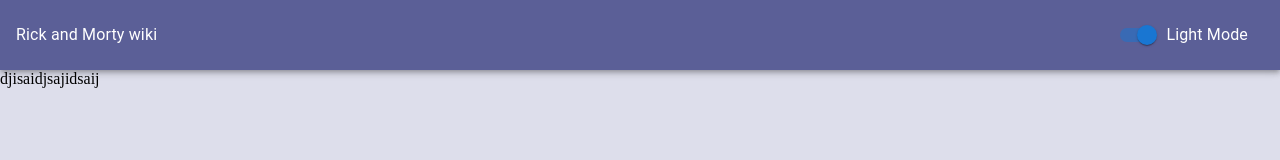
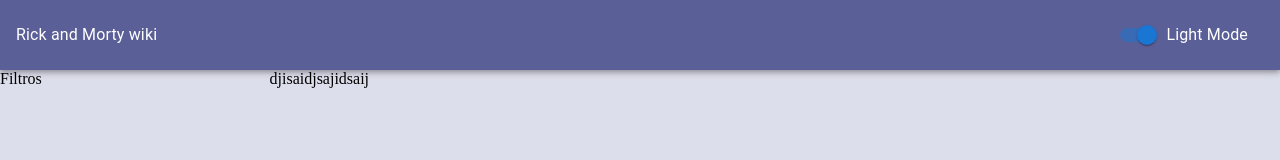
Before and after one commit to dorotech/react-test, a React (Vite) app: page / in a window 1280 px wide. Shown: the top 160 px of the page. Built offline with nearby package versions, Linux system fonts and the light colour scheme.

Commit message:
feat: define grid positions

```diff
--- a/package.json
+++ b/package.json
@@ -14,8 +14,11 @@
     "@mui/icons-material": "^5.11.0",
     "@mui/material": "^5.11.6",
     "@mui/types": "^7.2.3",
+    "@types/node-sass": "^4.11.3",
+    "axios": "^1.2.5",
     "react": "^18.2.0",
-    "react-dom": "^18.2.0"
+    "react-dom": "^18.2.0",
+    "sass": "^1.57.1"
   },
   "devDependencies": {
     "@types/react": "^18.0.26",
--- a/src/components/topBar/index.tsx
+++ b/src/components/topBar/index.tsx
@@ -23,6 +23,7 @@ const TopAppBar = () => {
         justifyContent: "space-between",
         flexDirection: "row",
         backgroundColor: mode === "light" ? "#5b5f97" : "#2d2f4b",
+        gridArea: "a",
       }}
     >
       <Typography style={{ display: "flex", alignItems: "center" }}>
--- a/src/containers/home/index.tsx
+++ b/src/containers/home/index.tsx
@@ -1,10 +1,12 @@
 import { TopAppBar } from "../../components/topBar";
+import styles from "./styles.module.scss";
 
 const HomePage = () => {
   return (
-    <div>
+    <div className={styles.container}>
       <TopAppBar />
-      <div>djisaidjsajidsaij</div>
+      <div style={{ gridArea: "b" }}>Filtros</div>
+      <div style={{ gridArea: "c" }}>djisaidjsajidsaij</div>
     </div>
   );
 };
--- /dev/null
+++ b/src/containers/home/styles.module.scss
@@ -0,0 +1,7 @@
+.container {
+    grid-template-areas:
+        "a a a a a "
+        "b c c c c"
+        "b c c c c";
+    display: grid;
+}
```
Also changed, not shown: 1 other file (tests, documents, lock files or other folders).
